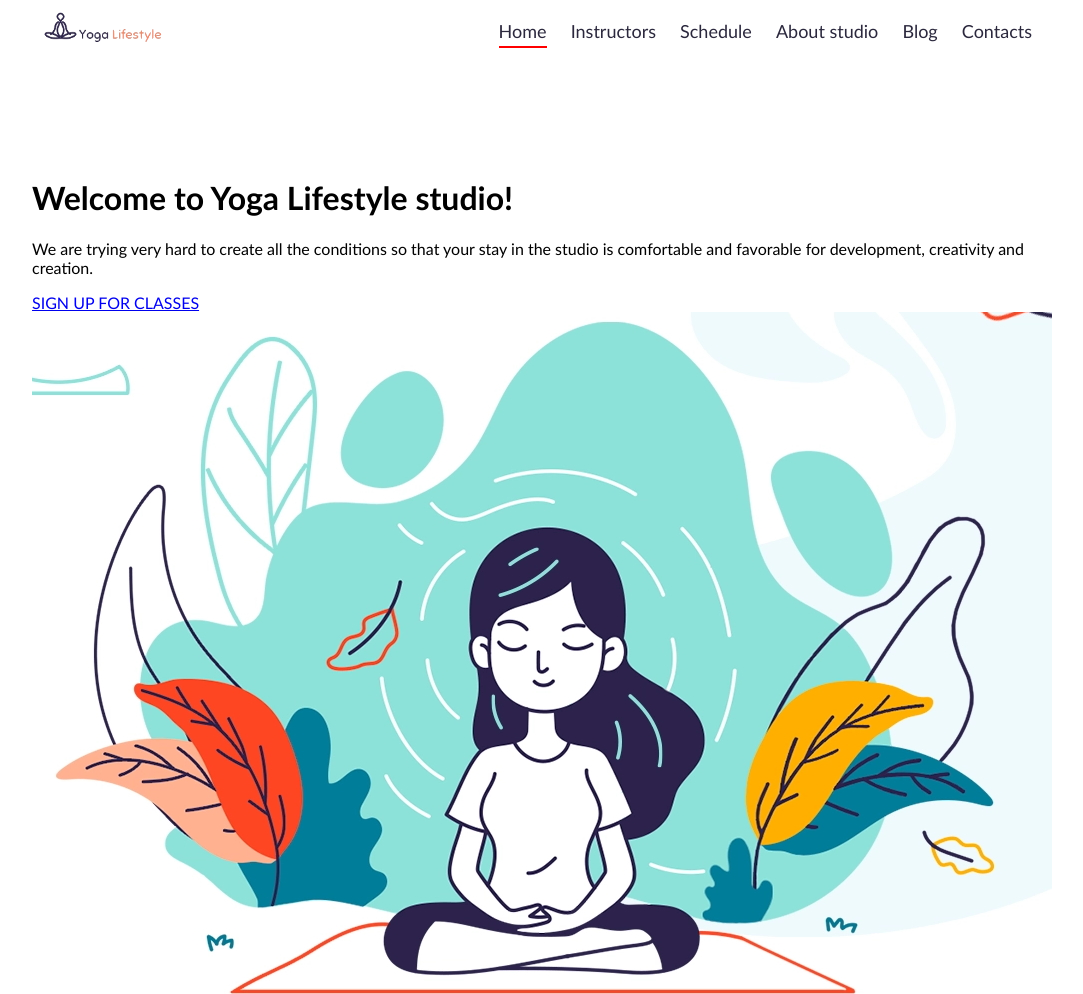
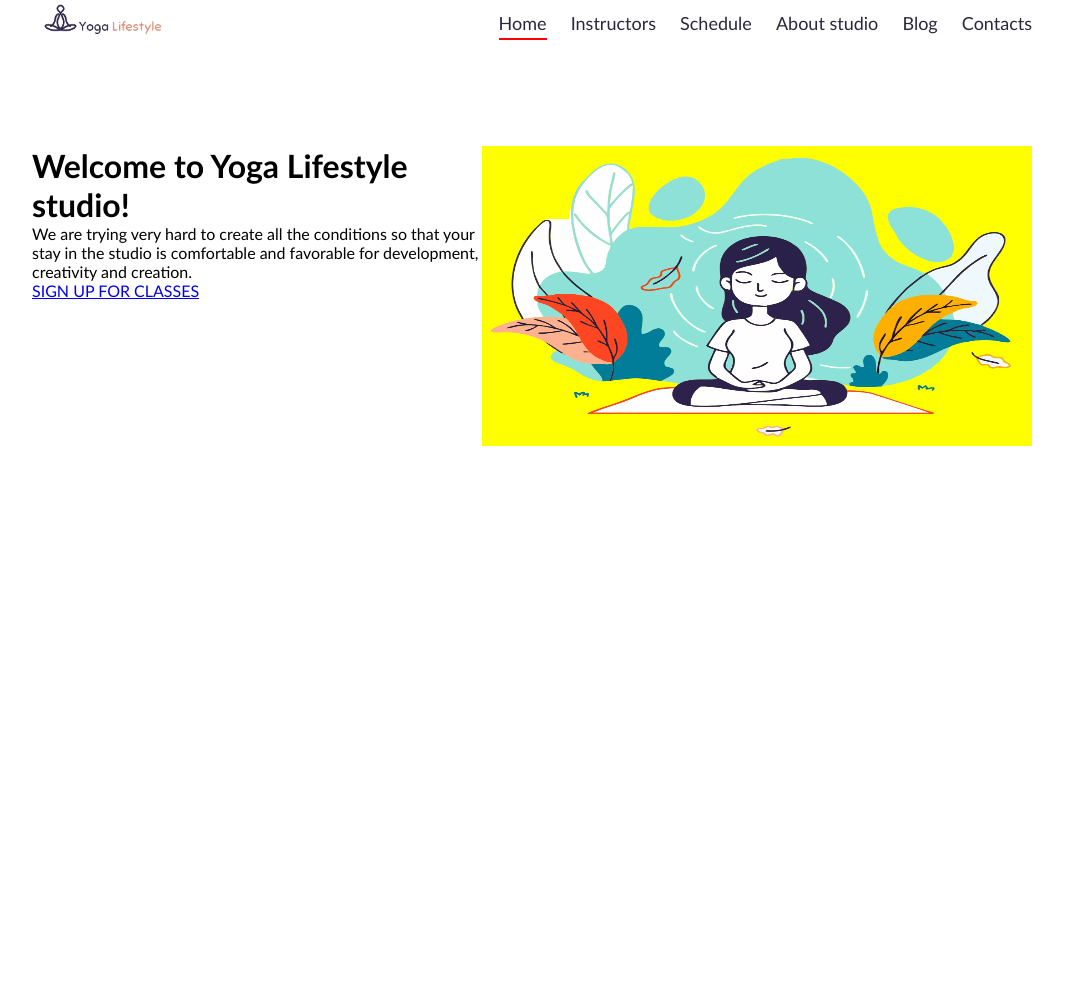
Before and after one commit to julijajarmale/11-YOGA, a website: page index.html in a window 1280 px wide. Shown: the top 994 px of the page, without its empty margins (108-1191 px from the left). After the commit the page ends 800 px from the top, so only its background shows below. Drawn offline with Linux system fonts and the light colour scheme.

Commit message:
initial main content style

```diff
--- a/index.html
+++ b/index.html
@@ -29,7 +29,8 @@
                 development, creativity and creation.</p>
             <a href="#">SIGN UP FOR CLASSES</a>
         </div>
-        <img src="./mergina.jpg" alt="Yoga person">
+        <img src="/Yogagirl.png" alt="Yoga person">
+
     </main>
 </body>
 </html>
--- a/main.css
+++ b/main.css
@@ -1,3 +1,11 @@
+body,
+body * {
+    margin: 0;
+    padding: 0;
+    vertical-align: top;
+    box-sizing: border-box;
+}
+
 body {
     font-family: 'Gill Sans', 'Gill Sans MT', Calibri, 'Trebuchet MS', sans-serif;
 }
@@ -35,11 +43,15 @@ nav > a:hover{
 nav > a:first-child{
         border-bottom: 2px solid red;
      }
-     main {
+
+
+body > main {
         margin-top:100px;
         }
 
-    div{
+main > div{
+    width: 45%;
+    float:left;
 
     }
 
@@ -55,6 +67,10 @@ nav > a:first-child{
 
      }
 
-     img{
+    main > img{
+        width: 55%;
+        height: 300px;
+        float: right;
+        background-color: yellow;
 
      }
```
